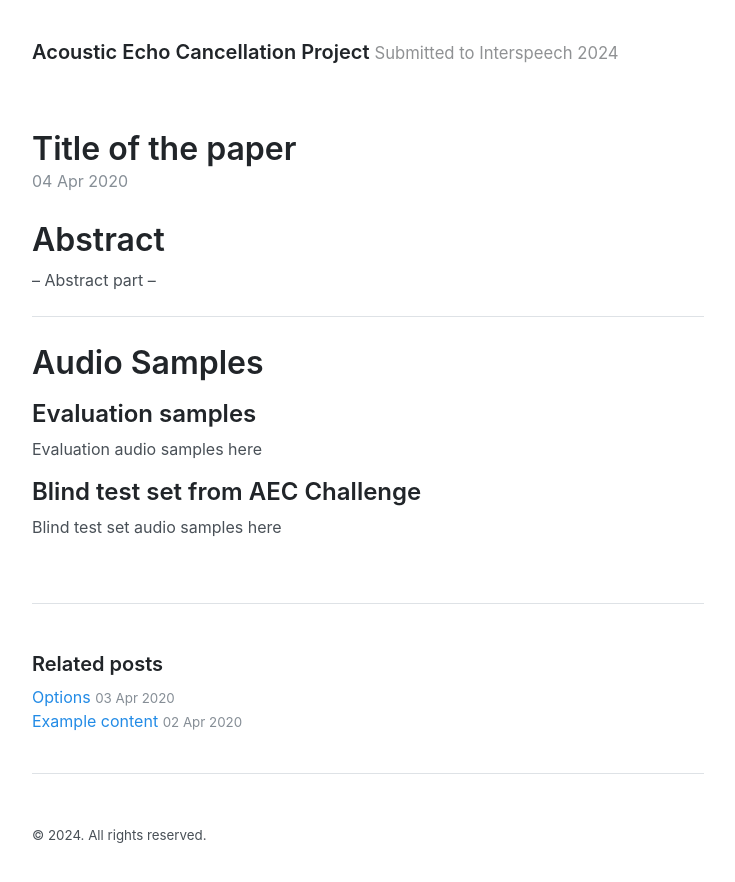
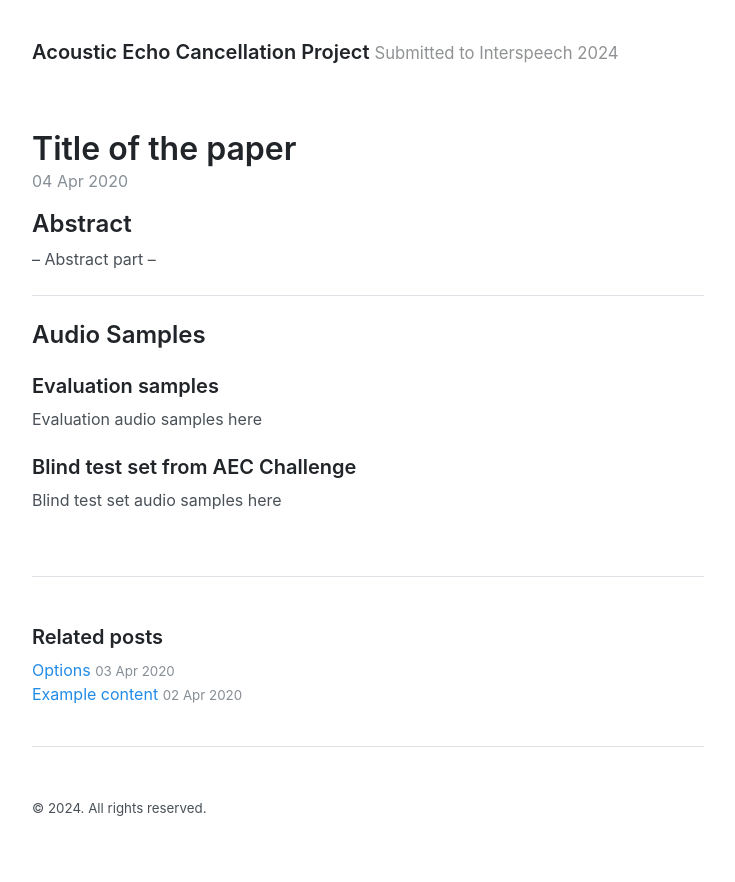
Before and after one commit to aec-project/aec-project.github.io, a Jekyll site: the page built from _posts/2020-04-04-introduction.md, in a window 1280 px wide. Shown: the top 882 px of the page, without its empty margins (272-1007 px from the left). Built offline with Jekyll 4.4.1, drawn with Linux system fonts in a browser that asks for light colours.

```diff
--- a/_posts/2020-04-04-introduction.md
+++ b/_posts/2020-04-04-introduction.md
@@ -3,16 +3,16 @@ layout: post
 title: Title of the paper
 ---
 
-# Abstract
+## Abstract
 
 -- Abstract part --
 
 -----
 
-# Audio Samples
+## Audio Samples
 
-## Evaluation samples
+### Evaluation samples
 Evaluation audio samples here
 
-## Blind test set from AEC Challenge
+### Blind test set from AEC Challenge
 Blind test set audio samples here
```
